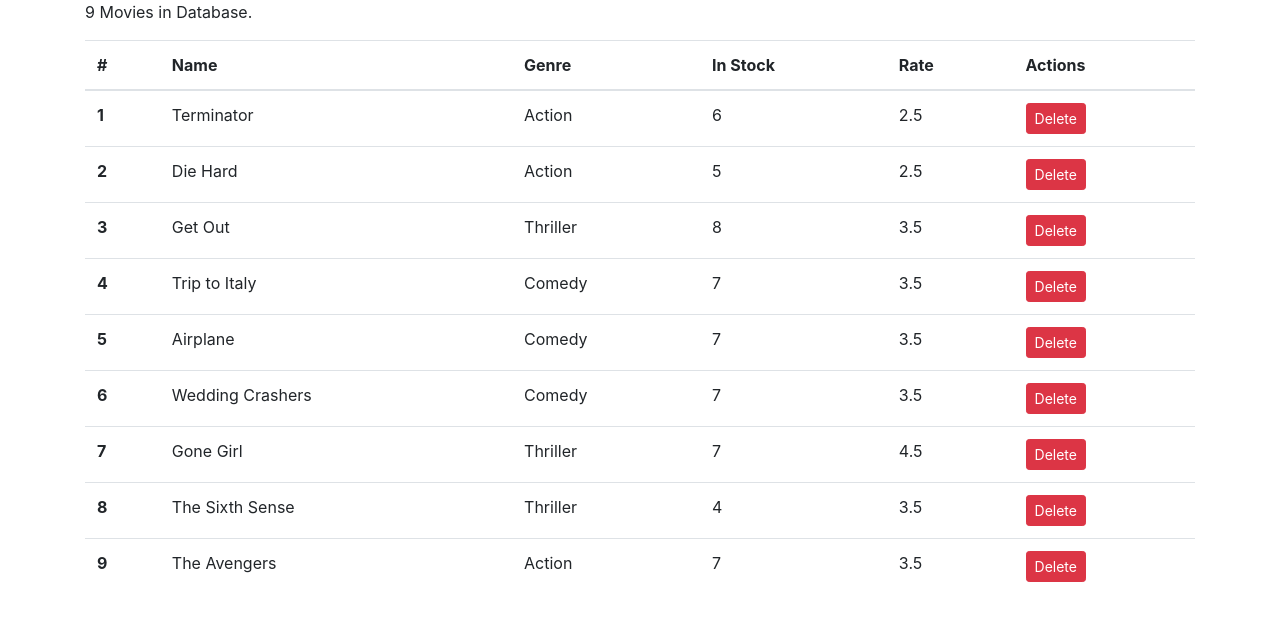
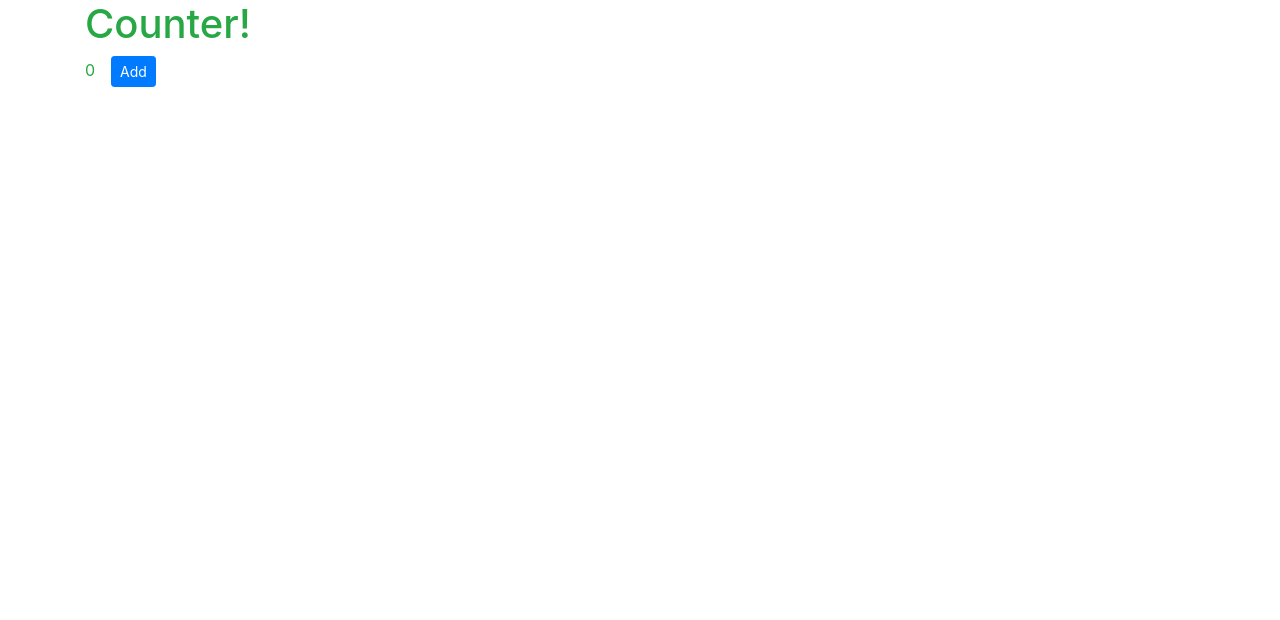
Before and after one commit to SASnigdho/react-with-bootstrap, a React (Create React App) app: page / in a window 1280 px wide. Shown: the top 620 px of the page. Built offline with nearby package versions, Linux system fonts and the light colour scheme.

Commit message:
Counter component added.

```diff
--- a/src/App.js
+++ b/src/App.js
@@ -1,11 +1,13 @@
 import logo from './logo.svg';
 import './App.css';
 import Movies from './components/movies';
+import Counter from './components/counter';
 
 function App() {
   return (
     <main className='container'>
-      <Movies />
+      {/* <Movies /> */}
+      <Counter />
     </main>
   );
 }
--- /dev/null
+++ b/src/components/counter.jsx
@@ -0,0 +1,30 @@
+import React, { Component } from "react";
+
+class Counter extends Component {
+  state = {
+    count: 0,
+  };
+
+  increment = () => {
+    this.setState({ count: this.state.count + 1 });
+  };
+
+  render() {
+    return (
+      <div>
+        <h1 className="text-success">Counter!</h1>
+        <span className="text-success pr-3">{this.state.count}</span>
+
+        <button
+          onClick={this.increment}
+          type="button"
+          className="btn btn-primary btn-sm"
+        >
+          Add
+        </button>
+      </div>
+    );
+  }
+}
+
+export default Counter;
```
